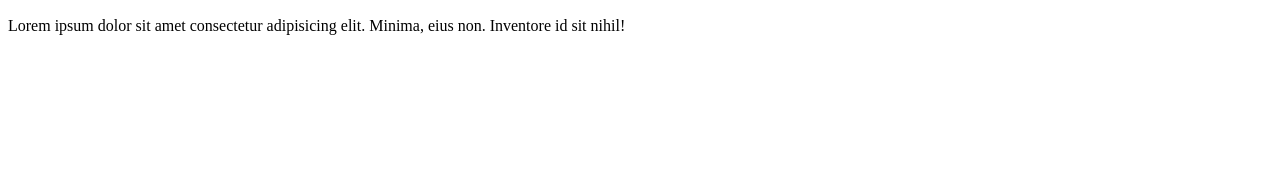
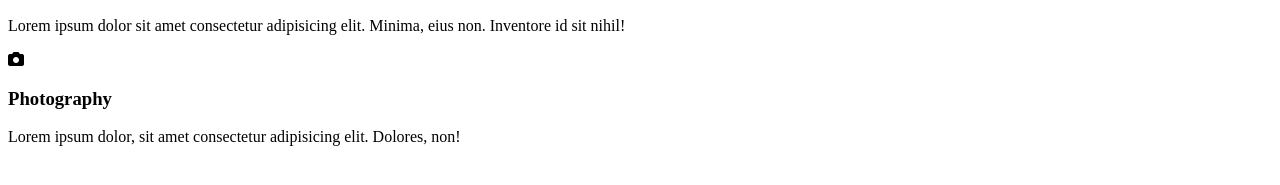
Before and after one commit to YASMIN-MOHAMED011/photo-studio-portfollo, a plain HTML site: page index.html in a window 1280 px wide. Shown: the part 491-676 px from the top of the page. Drawn offline with Linux system fonts and the light colour scheme.

Commit message:
add services

```diff
--- a/index.html
+++ b/index.html
@@ -52,6 +52,10 @@
     <h2>My Services</h2>
     <!-- services section paragraph -->
     <p>Lorem ipsum dolor sit amet consectetur adipisicing elit. Minima, eius non. Inventore id sit nihil!</p>
+    <!-- services section services -->
+    <i class="fa-solid fa-camera"></i>
+    <h3>Photography</h3>
+    <p>Lorem ipsum dolor, sit amet consectetur adipisicing elit. Dolores, non!</p>
 </body>
 
 </html>
```
